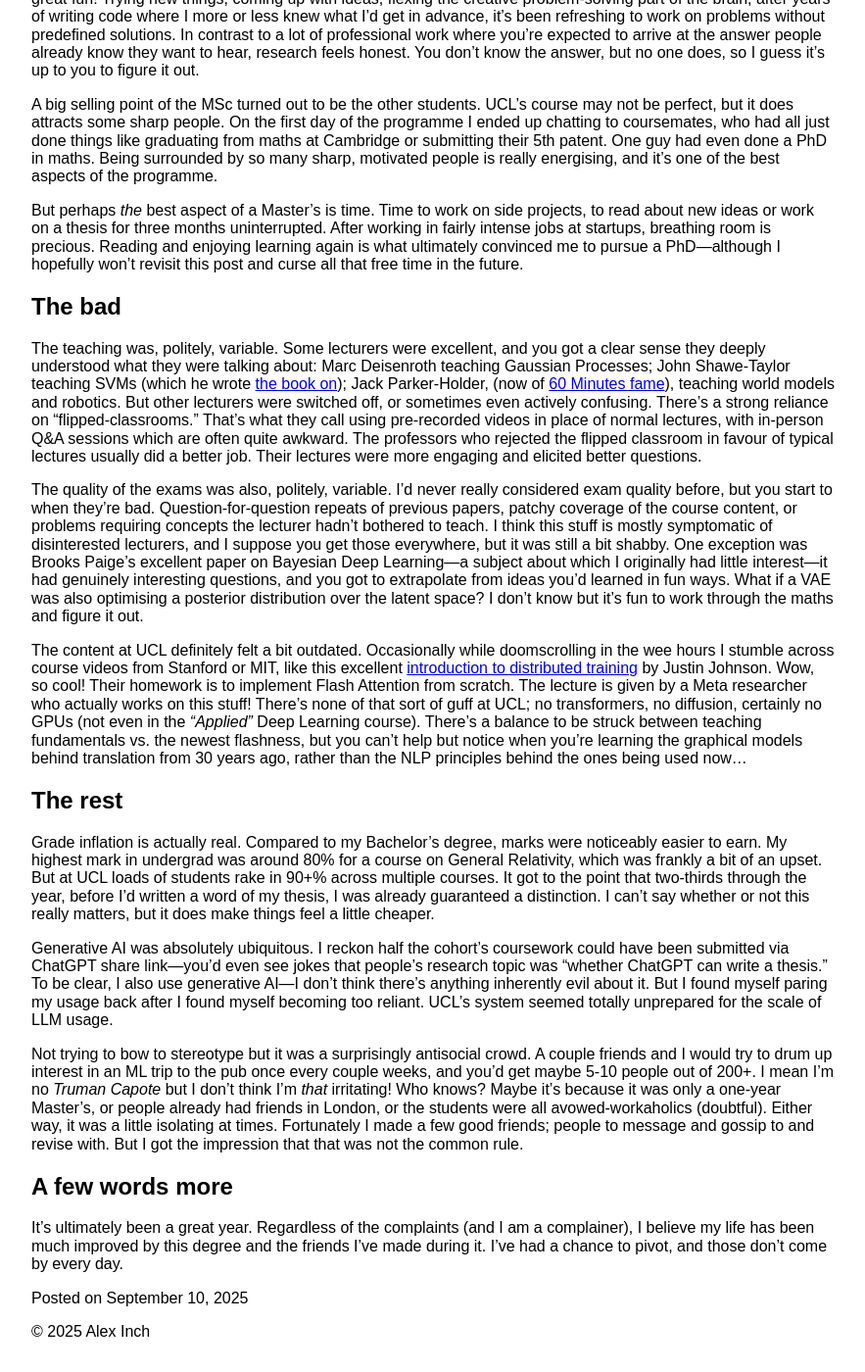
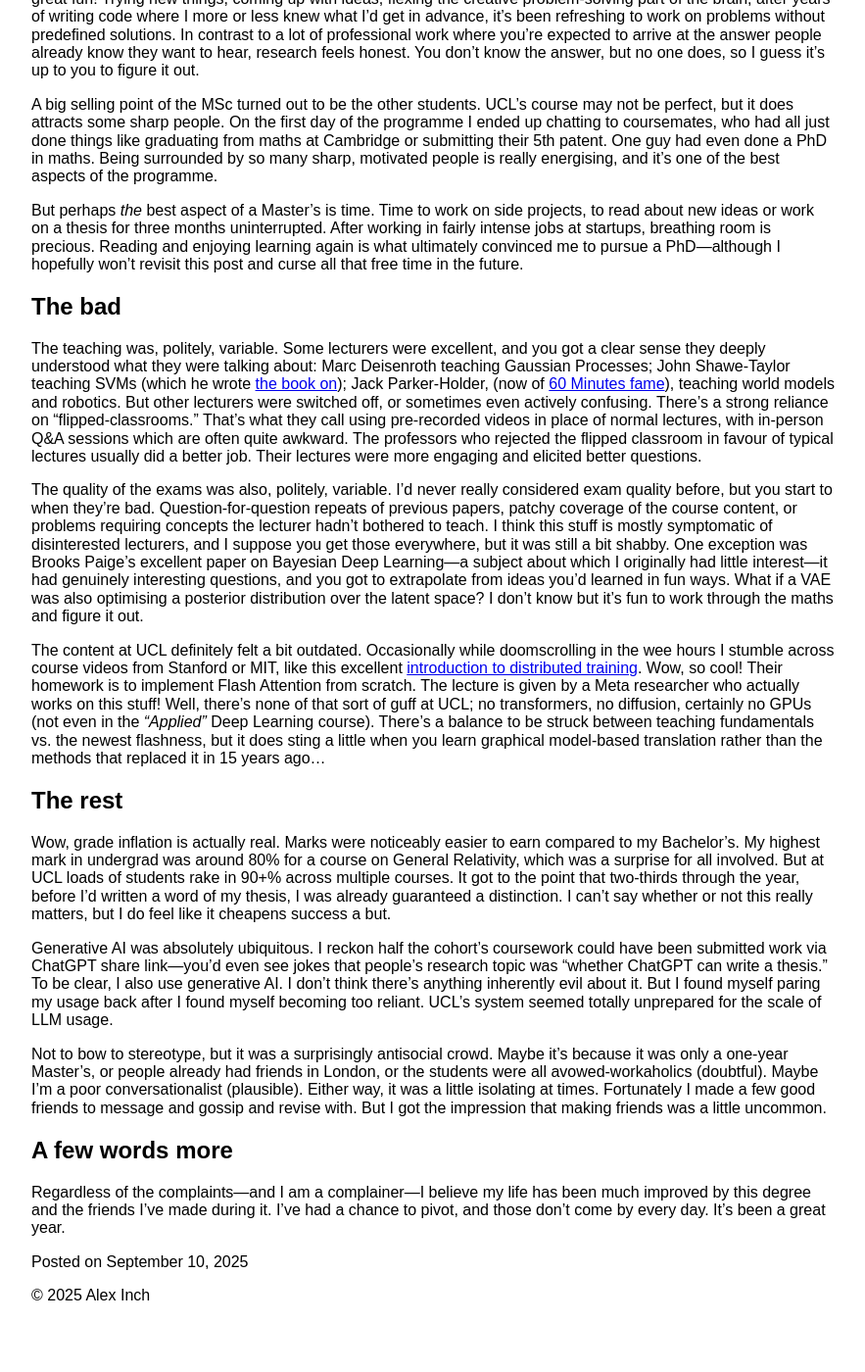
Before and after one commit to foty-hub/foty-hub.github.io, a Jekyll site: the page built from _posts/2025-09-10-masters.md, in a window 1280 px wide and 1400 px high, scrolled down 323 px. Shown: the whole window at 98% size, without its empty margins (0-883 px from the left). Built offline with Jekyll 4.4.1, drawn with Linux system fonts in a browser that asks for light colours; after the commit the page ends 1687 px from its top, so only the background shows below that.

Commit message:
this time for sure

```diff
--- a/_posts/2025-09-10-masters.md
+++ b/_posts/2025-09-10-masters.md
@@ -19,14 +19,14 @@
 
 The quality of the exams was also, politely, variable. I'd never really considered exam quality before, but you start to when they're bad. Question-for-question repeats of previous papers, patchy coverage of the course content, or problems requiring concepts the lecturer hadn't bothered to teach. I think this stuff is mostly symptomatic of disinterested lecturers, and I suppose you get those everywhere, but it was still a bit shabby. One exception was Brooks Paige's excellent paper on Bayesian Deep Learning—a subject about which I originally had little interest—it had genuinely interesting questions, and you got to extrapolate from ideas you'd learned in fun ways. What if a VAE was also optimising a posterior distribution over the latent space? I don't know but it's fun to work through the maths and figure it out.
 
-The content at UCL definitely felt a bit outdated. Occasionally while doomscrolling in the wee hours I stumble across course videos from Stanford or MIT, like this excellent [introduction to distributed training](https://www.youtube.com/watch?v=9MvD-XsowsE&ab_channel=StanfordOnline) by Justin Johnson. Wow, so cool! Their homework is to implement Flash Attention from scratch. The lecture is given by a Meta researcher who actually works on this stuff! There's none of that sort of guff at UCL; no transformers, no diffusion, certainly no GPUs (not even in the *"Applied"* Deep Learning course). There's a balance to be struck between teaching fundamentals vs. the newest flashness, but you can't help but notice when you're learning the graphical models behind translation from 30 years ago, rather than the NLP principles behind the ones being used now...
+The content at UCL definitely felt a bit outdated. Occasionally while doomscrolling in the wee hours I stumble across course videos from Stanford or MIT, like this excellent [introduction to distributed training](https://www.youtube.com/watch?v=9MvD-XsowsE&ab_channel=StanfordOnline). Wow, so cool! Their homework is to implement Flash Attention from scratch. The lecture is given by a Meta researcher who actually works on this stuff! Well, there's none of that sort of guff at UCL; no transformers, no diffusion, certainly no GPUs (not even in the *"Applied"* Deep Learning course). There's a balance to be struck between teaching fundamentals vs. the newest flashness, but it does sting a little when you learn graphical model-based translation rather than the methods that replaced it in 15 years ago...
 
 ## The rest
-Grade inflation is actually real. Compared to my Bachelor's degree, marks were noticeably easier to earn. My highest mark in undergrad was around 80% for a course on General Relativity, which was frankly a bit of an upset. But at UCL loads of students rake in 90+% across multiple courses. It got to the point that two-thirds through the year, before I'd written a word of my thesis, I was already guaranteed a distinction. I can't say whether or not this really matters, but it does make things feel a little cheaper.
+Wow, grade inflation is actually real. Marks were noticeably easier to earn compared to my Bachelor's. My highest mark in undergrad was around 80% for a course on General Relativity, which was a surprise for all involved. But at UCL loads of students rake in 90+% across multiple courses. It got to the point that two-thirds through the year, before I'd written a word of my thesis, I was already guaranteed a distinction. I can't say whether or not this really matters, but I do feel like it cheapens success a but.
 
-Generative AI was absolutely ubiquitous. I reckon half the cohort's coursework could have been submitted via ChatGPT share link—you'd even see jokes that people's research topic was "whether ChatGPT can write a thesis." To be clear, I also use generative AI—I don't think there's anything inherently evil about it. But I found myself paring my usage back after I found myself becoming too reliant. UCL's system seemed totally unprepared for the scale of LLM usage.
+Generative AI was absolutely ubiquitous. I reckon half the cohort's coursework could have been submitted work via ChatGPT share link—you'd even see jokes that people's research topic was "whether ChatGPT can write a thesis." To be clear, I also use generative AI. I don't think there's anything inherently evil about it. But I found myself paring my usage back after I found myself becoming too reliant. UCL's system seemed totally unprepared for the scale of LLM usage.
 
-Not trying to bow to stereotype but it was a surprisingly antisocial crowd. A couple friends and I would try to drum up interest in an ML trip to the pub once every couple weeks, and you'd get maybe 5-10 people out of 200+. I mean I'm no *Truman Capote* but I don't think I'm *that* irritating! Who knows? Maybe it's because it was only a one-year Master's, or people already had friends in London, or the students were all avowed-workaholics (doubtful). Either way, it was a little isolating at times. Fortunately I made a few good friends; people to message and gossip to and revise with. But I got the impression that that was not the common rule.
+Not to bow to stereotype, but it was a surprisingly antisocial crowd. Maybe it's because it was only a one-year Master's, or people already had friends in London, or the students were all avowed-workaholics (doubtful). Maybe I'm a poor conversationalist (plausible). Either way, it was a little isolating at times. Fortunately I made a few good friends to message and gossip and revise with. But I got the impression that making friends was a little uncommon.
 
 ## A few words more
-It's ultimately been a great year. Regardless of the complaints (and I am a complainer), I believe my life has been much improved by this degree and the friends I've made during it. I've had a chance to pivot, and those don't come by every day.
+Regardless of the complaints—and I am a complainer—I believe my life has been much improved by this degree and the friends I've made during it. I've had a chance to pivot, and those don't come by every day. It's been a great year.
```
